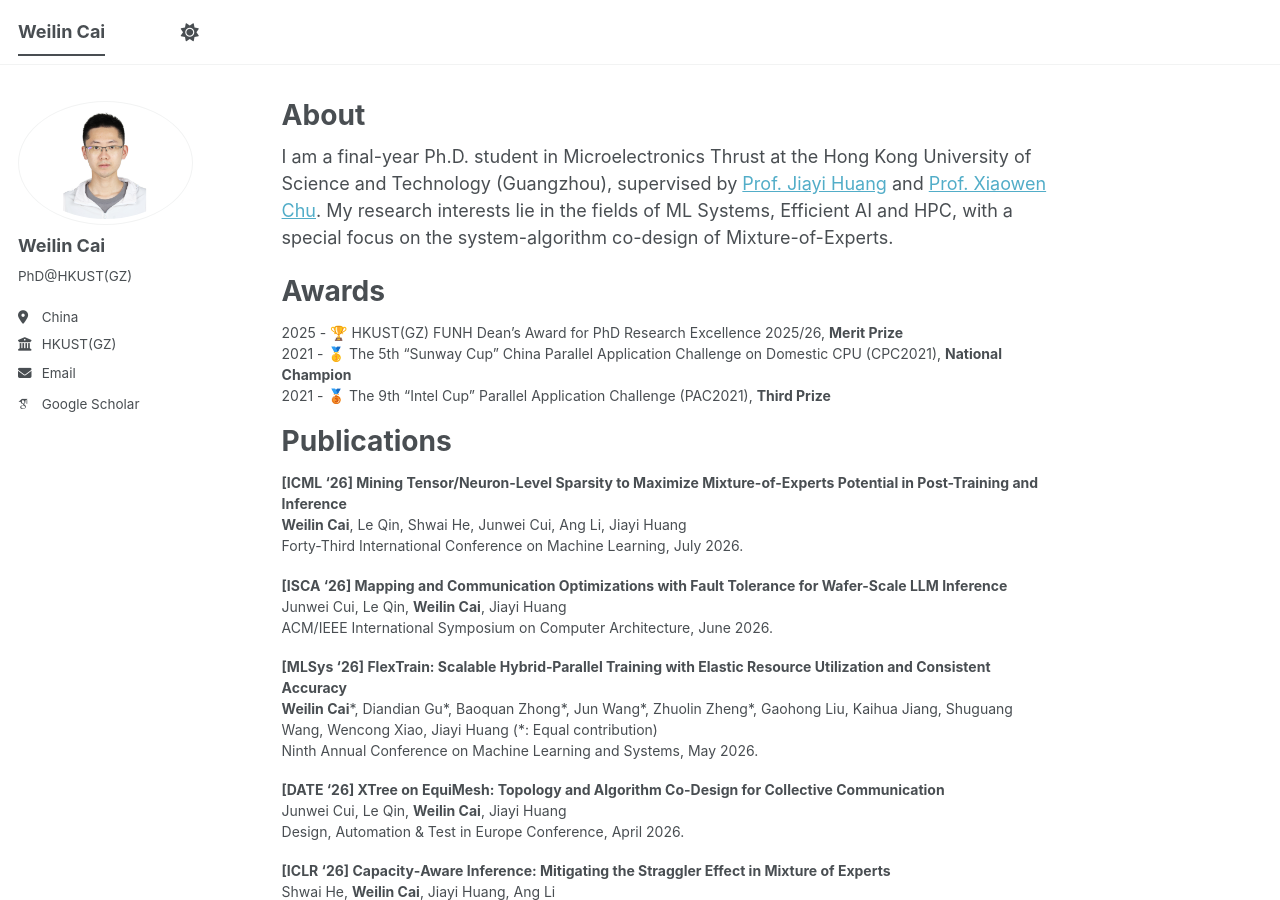
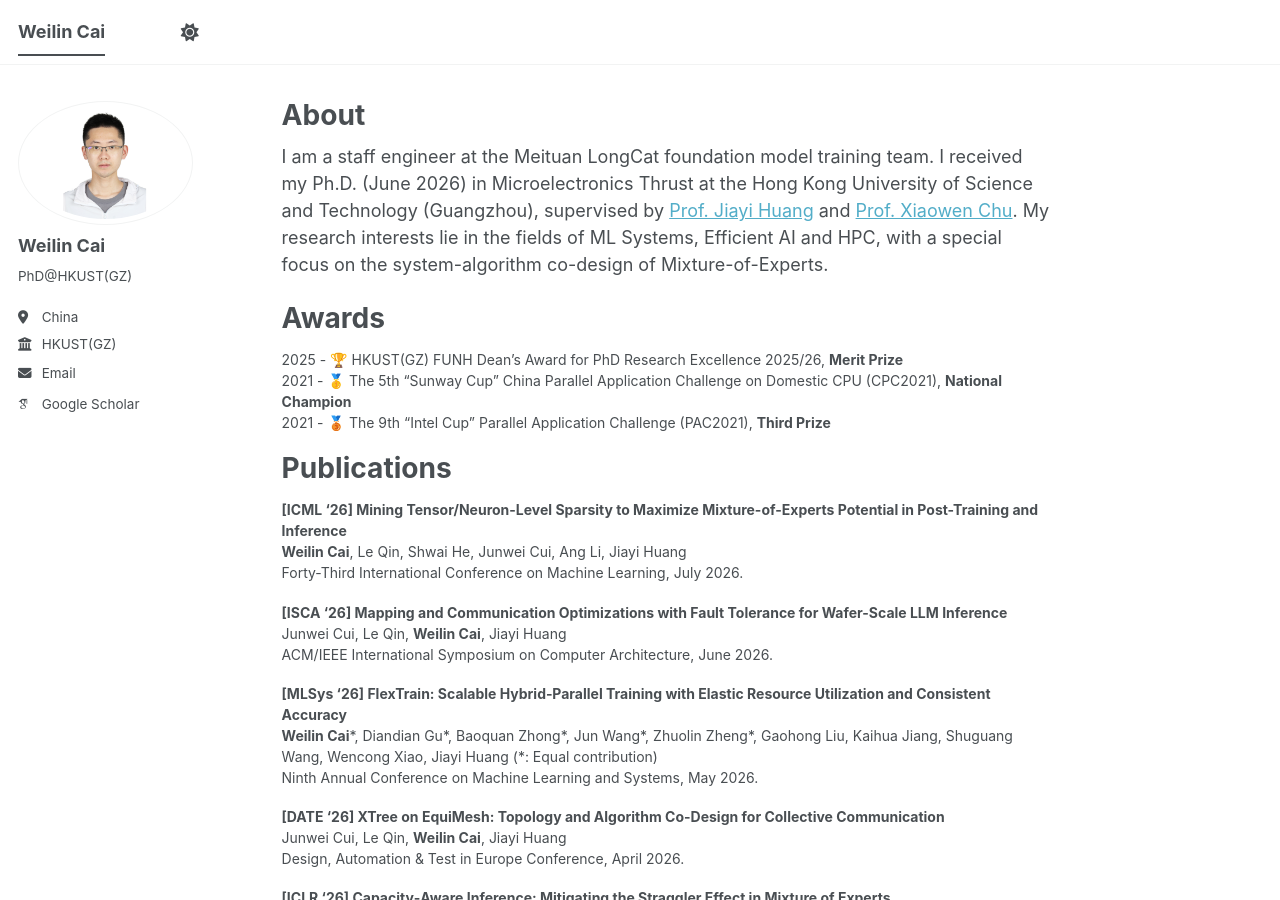
Before and after one commit to withinmiaov/withinmiaov.github.io, a Jekyll site: the page built from _pages/about.md, in a window 1280 px wide and 900 px high. Built offline with Jekyll 4.4.1, drawn with Linux system fonts in a browser that asks for light colours; some web fonts are replaced; a script bundle is joined from its source files by our own code; library files that are not in the unit come from our copies.

Commit message:
Update about.md

```diff
--- a/_pages/about.md
+++ b/_pages/about.md
@@ -7,7 +7,7 @@ redirect_from:
   - /about.html
 ---
 
-I am a final-year Ph.D. student in Microelectronics Thrust at the Hong Kong University of Science and Technology (Guangzhou), supervised by [Prof. Jiayi Huang](https://jyhuang91.github.io/) and [Prof. Xiaowen Chu](https://sites.google.com/view/chuxiaowen).
+I am a staff engineer at the Meituan LongCat foundation model training team. I received my Ph.D. (June 2026) in Microelectronics Thrust at the Hong Kong University of Science and Technology (Guangzhou), supervised by [Prof. Jiayi Huang](https://jyhuang91.github.io/) and [Prof. Xiaowen Chu](https://sites.google.com/view/chuxiaowen).
 My research interests lie in the fields of ML Systems, Efficient AI and HPC, with a special focus on the system-algorithm co-design of Mixture-of-Experts.
 
 Awards
```
